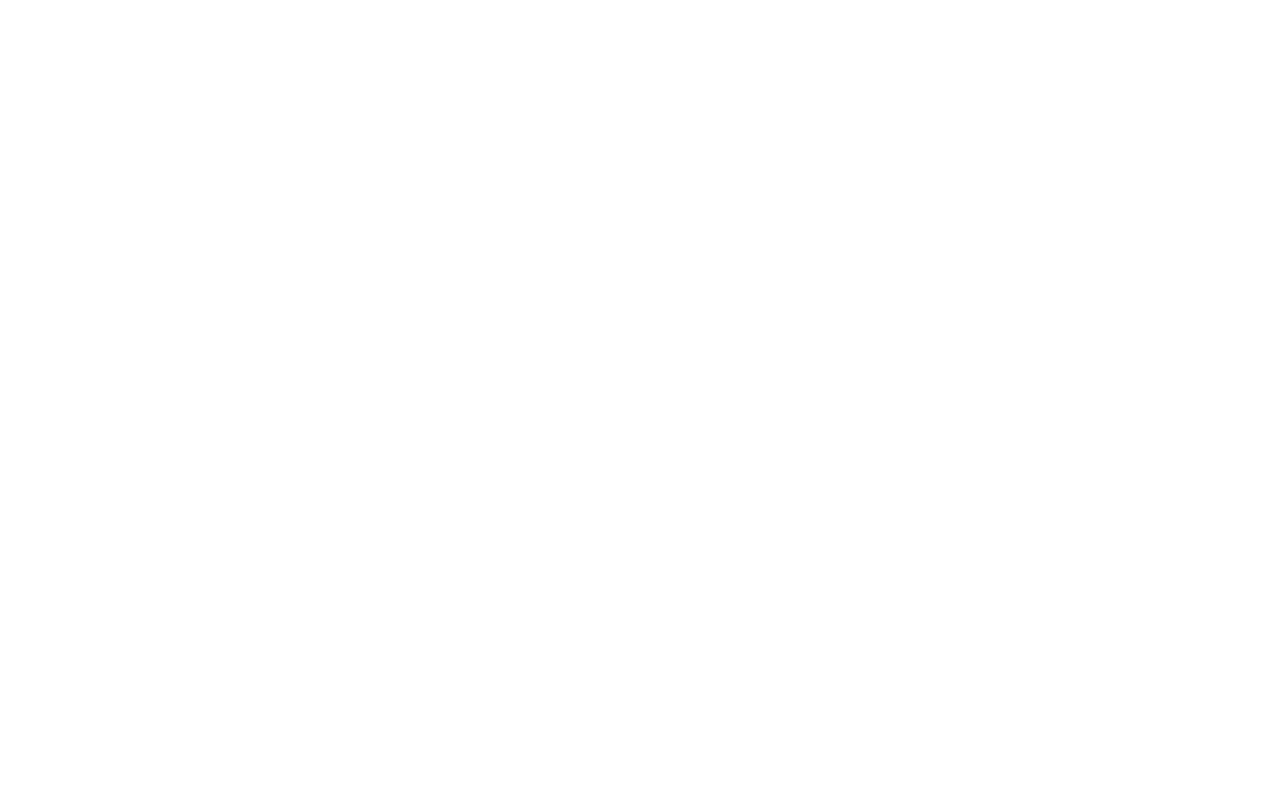
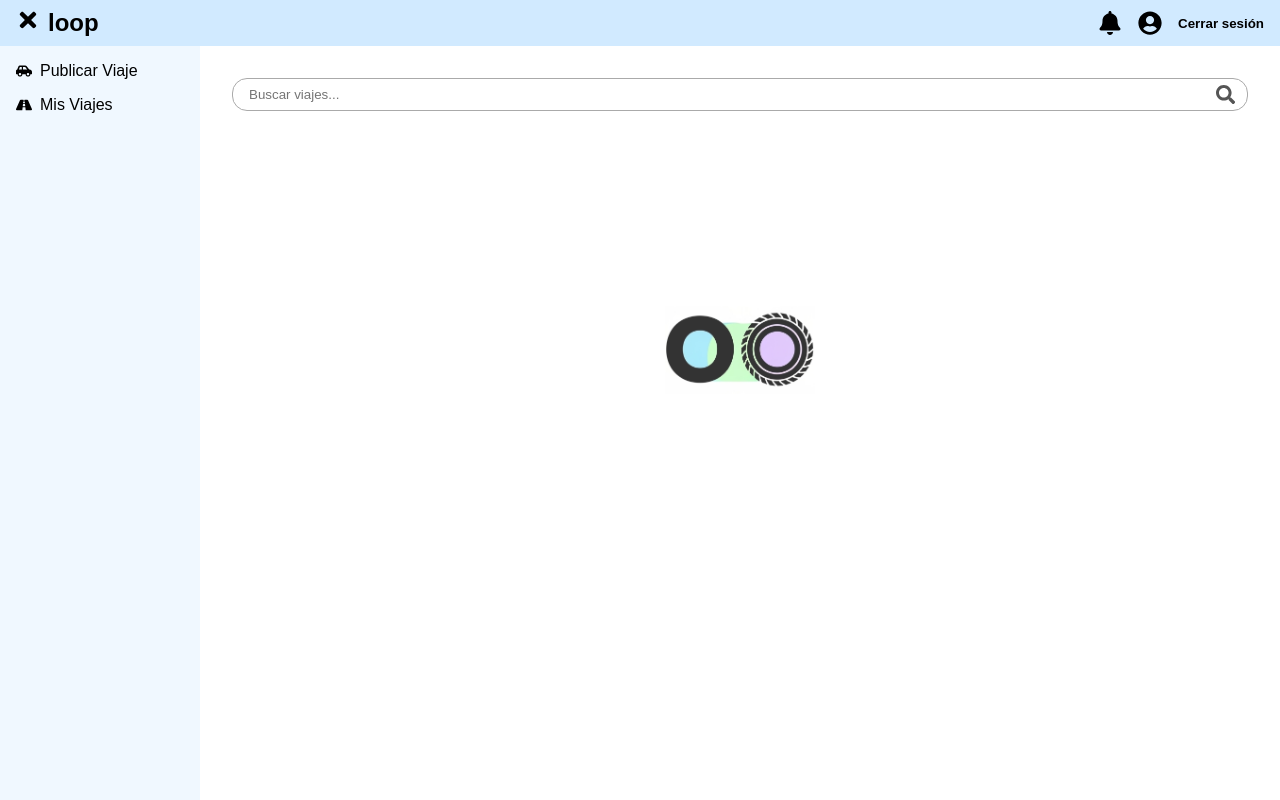
Before and after one commit to valeriap14/Frontend_carpool, a React (Create React App) app: page /inicioloop in a window 1280 px wide. Before the commit this address had no page. Built offline with nearby package versions, Linux system fonts and the light colour scheme.

Commit message:
registro de usuario, boton continuar cambios

```diff
--- a/package.json
+++ b/package.json
@@ -12,6 +12,7 @@
     "react": "^19.1.0",
     "react-dom": "^19.1.0",
     "react-hook-form": "^7.58.1",
+    "react-icons": "^5.5.0",
     "react-router-dom": "^7.6.2",
     "react-scripts": "5.0.1",
     "web-vitals": "^2.1.4"
--- a/src/App.js
+++ b/src/App.js
@@ -2,6 +2,7 @@ import { BrowserRouter as Router, Routes, Route } from "react-router-dom";
 import Inicio from "./pages/Inicio";
 import RegistrarUsuario from "./pages/RegistrarUsuario";
 import Login from "./pages/Login";
+import InicioLoop from "./pages/inicioloop";
 
 function App() {
   return (
@@ -10,6 +11,7 @@ function App() {
         <Route path="/" element={<Inicio />} />
         <Route path="/registrarusuario" element={<RegistrarUsuario />} />
         <Route path="/login" element={<Login />} />
+        <Route path="/inicioloop" element={<InicioLoop />} />
       </Routes>
     </Router>
   );
--- a/src/api/api.js
+++ b/src/api/api.js
@@ -1,7 +1,7 @@
 import axios from 'axios';
 
 const api = axios.create({
-  baseURL: 'http://localhost:3000/api',
+  baseURL: 'http://localhost:3000/api/',
 
 });
 
--- a/src/pages/Login.js
+++ b/src/pages/Login.js
@@ -1,6 +1,6 @@
 import { useState } from 'react';
 import { useNavigate } from 'react-router-dom';
-import '../styles/Login.css';
+import '../styles/login.css';
 import loopLogo from '../assets/loop.png';
 import api from '../api/api';
 function Login() {
@@ -35,25 +35,34 @@ function Login() {
     setServerError('');
 
   try {
-      const response = await api.post('/login', {
+    const response = await api.post('usuarios/inicioSesion', {
       correo: form.email,
-        contrasena: form.password
+      contrasena: form.password.trim()
     });
 
+    const { usuario } = response.data;
 
-      const { token, usuario } = response.data;
+    //localStorage.setItem('token', token);
+    //localStorage.setItem('usuario', JSON.stringify(usuario));
 
-      localStorage.setItem('token', token);
-      localStorage.setItem('usuario', JSON.stringify(usuario));
-
-      navigate('/home', {
+    navigate('/inicioloop', {
       state: {
         mensaje: `¡Bienvenido, ${usuario.nombre}!`
       }
     });
+
   } catch (error) {
-      if (error.response && error.response.status === 401) {
-        setServerError('Credenciales inválidas. Verifica tu correo y contraseña.');
+    if (error.response) {
+      const status = error.response.status;
+      const apiErrors = error.response.data.errors || {};
+
+      if (status === 404 && apiErrors.correo) {
+        setErrors(prev => ({ ...prev, email: apiErrors.correo }));
+      } else if (status === 401 && apiErrors.contrasena) {
+        setErrors(prev => ({ ...prev, password: apiErrors.contrasena }));
+      } else {
+        setServerError('Ocurrió un error. Intenta más tarde.');
+      }
     } else {
       setServerError('Ocurrió un error. Intenta más tarde.');
     }
--- a/src/pages/RegistrarUsuario.js
+++ b/src/pages/RegistrarUsuario.js
@@ -202,7 +202,7 @@ function RegistrarUsuario() {
   const handleImageChange = (e, setter, fieldName) => {
     const file = e.target.files[0];
     const validTypes = ['image/png', 'image/jpeg', 'image/jpg'];
-    const maxSize = 2 * 1024 * 1024; // 2MB
+    const maxSize = 2 * 1024 * 1024;
 
     clearErrors(fieldName);
     setErrorMessage(null);
@@ -660,7 +660,7 @@ function RegistrarUsuario() {
         <div className="registro-botones">
           <button
             type="submit"
-            disabled={isSubmitting || !isValid}
+            disabled={isSubmitting}
           >
             {isSubmitting ? (
               <>
--- /dev/null
+++ b/src/pages/inicioloop.js
@@ -0,0 +1,74 @@
+import React, { useState } from 'react';
+import { useNavigate } from 'react-router-dom';
+import { FaBell, FaUserCircle, FaBars, FaTimes, FaSearch, FaCarSide, FaRoad } from 'react-icons/fa';
+import '../styles/inicioloop.css';
+import loopLogo from '../assets/loop.png';
+
+function InicioLoop() {
+  const [sidebarOpen, setSidebarOpen] = useState(true);
+  const navigate = useNavigate();
+
+  const toggleSidebar = () => {
+    setSidebarOpen(!sidebarOpen);
+  };
+
+  const handleCerrarSesion = () => {
+    localStorage.clear();
+    navigate('/');
+  };
+
+  return (
+    <div className="inicio-loop-container">
+      <header className="inicio-loop-header">
+        <div className="inicio-loop-logo-container">
+          <button className="inicio-loop-menu-btn" onClick={toggleSidebar}>
+            {sidebarOpen ? <FaTimes /> : <FaBars />}
+          </button>
+          <span className="inicio-loop-logo-text">loop</span>
+        </div>
+
+        <div className="inicio-loop-acciones-header">
+          <FaBell className="inicio-loop-icono-notificacion" />
+          <FaUserCircle className="inicio-loop-icono-usuario" />
+          <button className="inicio-loop-cerrar-sesion" onClick={handleCerrarSesion}>
+            Cerrar sesión
+          </button>
+        </div>
+      </header>
+
+      <div className="inicio-loop-contenido-principal">
+        {sidebarOpen && (
+          <aside className="inicio-loop-sidebar">
+            <button className="inicio-loop-nav-item" onClick={() => navigate('/publicar-viaje')}>
+              <FaCarSide /> Publicar Viaje
+            </button>
+            <button className="inicio-loop-nav-item" onClick={() => navigate('/mis-viajes')}>
+              <FaRoad /> Mis Viajes
+            </button>
+          </aside>
+        )}
+
+        <main className="inicio-loop-main-content">
+          <div className="inicio-loop-buscador-container">
+            <input
+              type="text"
+              placeholder="Buscar viajes..."
+              className="inicio-loop-input-busqueda"
+            />
+            <FaSearch className="inicio-loop-icono-busqueda" />
+          </div>
+
+          <div className="inicio-loop-contenido-central">
+            <img
+              src={loopLogo}
+              alt="Loop Logo"
+              className="inicio-loop-imagen-central"
+            />
+          </div>
+        </main>
+      </div>
+    </div>
+  );
+}
+
+export default InicioLoop;
--- a/src/styles/RegistrarUsuario.css
+++ b/src/styles/RegistrarUsuario.css
@@ -328,15 +328,15 @@ body {
   cursor: pointer;
   color: #ff4444;
   font-weight: bold;
-  background: white;
-  width: 20px;
-  height: 20px;
-  display: flex;
-  align-items: center;
-  justify-content: center;
-  border-radius: 50%;
-  border: 1px solid #ddd;
+  font-size: 18px;
+  background: transparent;
+  border: none;
+  padding: 0;
+  width: auto;
+  height: auto;
+  display: inline;
 }
+
 
 .error-message {
   background-color: #ffebee;
@@ -354,6 +354,13 @@ body {
   border-radius: 4px;
   margin-bottom: 20px;
   border-left: 4px solid #2e7d32;
+}
+
+.error-message {
+  color: red;
+  margin: 1rem 0;
+  font-weight: bold;
+  text-align: center;
 }
 
 
--- /dev/null
+++ b/src/styles/inicioloop.css
@@ -0,0 +1,116 @@
+.inicio-loop-container {
+  font-family: Arial, sans-serif;
+  height: 100vh;
+  display: flex;
+  flex-direction: column;
+}
+
+.inicio-loop-header {
+  background-color: #d1eaff;
+  display: flex;
+  justify-content: space-between;
+  align-items: center;
+  padding: 0.5rem 1rem;
+}
+
+.inicio-loop-logo-container {
+  display: flex;
+  align-items: center;
+}
+
+.inicio-loop-menu-btn {
+  background: none;
+  border: none;
+  font-size: 1.5rem;
+  margin-right: 0.5rem;
+  cursor: pointer;
+}
+
+.inicio-loop-logo-text {
+  font-size: 1.5rem;
+  font-weight: bold;
+}
+
+.inicio-loop-acciones-header {
+  display: flex;
+  align-items: center;
+  gap: 1rem;
+}
+
+.inicio-loop-icono-notificacion,
+.inicio-loop-icono-usuario {
+  font-size: 1.5rem;
+  cursor: pointer;
+}
+
+.inicio-loop-cerrar-sesion {
+  background: none;
+  border: none;
+  font-weight: bold;
+  color: #000;
+  cursor: pointer;
+}
+
+.inicio-loop-contenido-principal {
+  display: flex;
+  flex: 1;
+}
+
+.inicio-loop-sidebar {
+  width: 200px;
+  background-color: #f0f8ff;
+  padding: 1rem;
+  display: flex;
+  flex-direction: column;
+  gap: 1rem;
+}
+
+.inicio-loop-nav-item {
+  background: none;
+  border: none;
+  display: flex;
+  align-items: center;
+  gap: 0.5rem;
+  font-size: 1rem;
+  cursor: pointer;
+  color: #000;
+}
+
+.inicio-loop-main-content {
+  flex: 1;
+  padding: 2rem;
+  position: relative;
+}
+
+.inicio-loop-buscador-container {
+  display: flex;
+  align-items: center;
+  margin-bottom: 2rem;
+}
+
+.inicio-loop-input-busqueda {
+  width: 100%;
+  padding: 0.5rem 1rem;
+  border-radius: 15px;
+  border: 1px solid #aaa;
+}
+
+.inicio-loop-icono-busqueda {
+  margin-left: -2rem;
+  font-size: 1.2rem;
+  cursor: pointer;
+  color: #555;
+}
+
+.inicio-loop-contenido-central {
+  display: flex;
+  justify-content: center;
+  align-items: center;
+  height: 60%;
+}
+
+.inicio-loop-imagen-central {
+  width: 150px;
+  height: auto;
+  opacity: 0.8;
+}
```
Also changed, not shown: src/pages/Inicio.js (+33 -53 lines), src/styles/Inicio.css (+94 -80 lines), 1 other file (tests, documents, lock files or other folders). Lines whose indentation alone changed are shown as unchanged.
